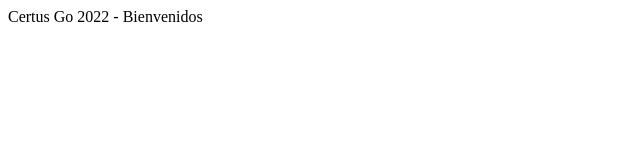
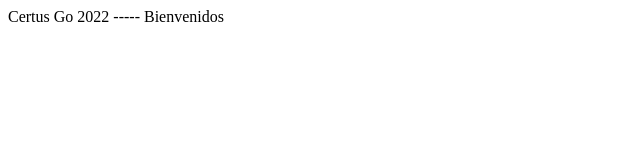
Before and after one commit to YmendozaV/ymendozav.github.io, a plain HTML site: page index.html in a window 1280 px wide. Shown: the full height of the page, 0-640 px from the left. Drawn offline with Linux system fonts and the light colour scheme.

Commit message:
Pagina de bienvenida - Version inicial

```diff
--- a/index.html
+++ b/index.html
@@ -7,6 +7,6 @@
     <title>Certus Go</title>
 </head>
 <body>
-    Certus Go 2022  - Bienvenidos
+    Certus Go 2022 ----- Bienvenidos
 </body>
 </html>
```
